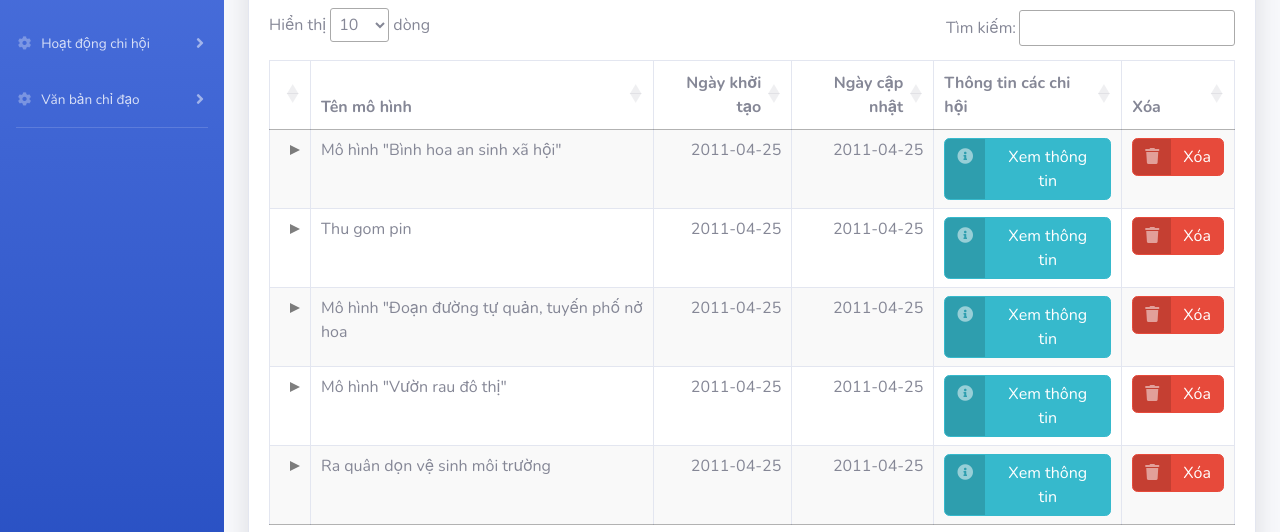
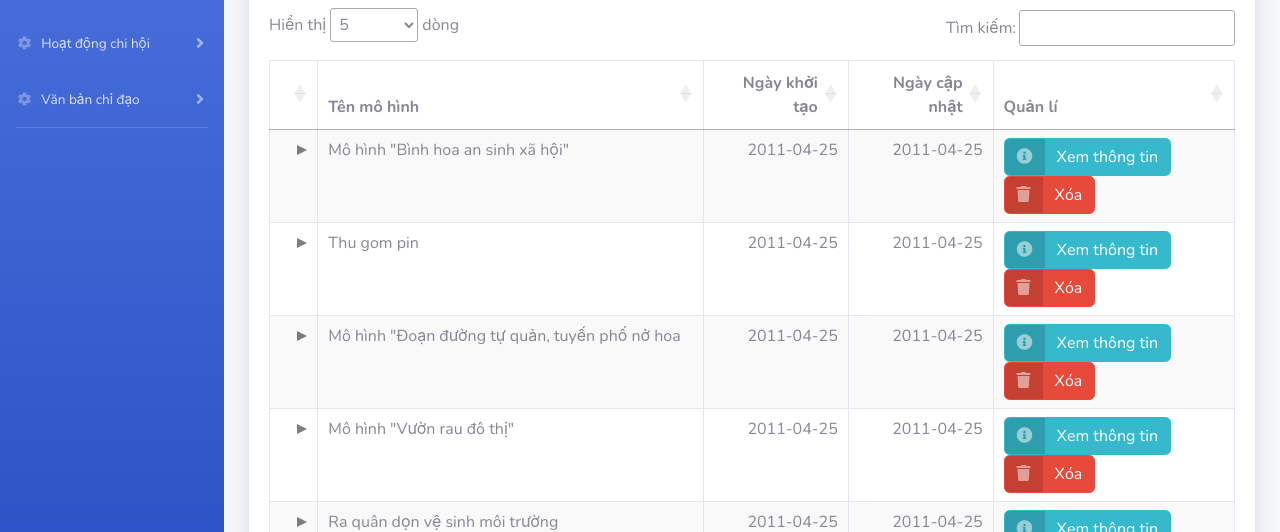
Before and after one commit to Toandone156/QuanLyChiHoiAdminFE, a plain HTML site: page QuanLiChiTietMoHinhHoatDong.html in a window 1280 px wide. Shown: the part 257-789 px from the top of the page. Drawn offline with nearby package versions, Linux system fonts and the light colour scheme.

Commit message:
fix column datatable

```diff
--- a/QuanLiChiTietHoatDong.html
+++ b/QuanLiChiTietHoatDong.html
@@ -21,7 +21,9 @@
     <link href="css/sb-admin-2.min.css" rel="stylesheet">
 
     <link href="vendor/fontawesome-free/css/all.min.css" rel="stylesheet" type="text/css">
-    <link href="vendor/datatables/dataTables.bootstrap4.min.css" rel="stylesheet">
+
+    <!-- Datatables -->
+    <link href="DataTables/datatables.min.css" rel="stylesheet">
 
 
 </head>
@@ -312,12 +314,10 @@
     <!-- Custom scripts for all pages-->
     <script src="js/sb-admin-2.min.js"></script>
 
-    <!-- Page level plugins -->
-    <script src="vendor/datatables/jquery.dataTables.min.js"></script>
-    <script src="vendor/datatables/dataTables.bootstrap4.min.js"></script>
+    <!-- DataTables JavaScript-->
+    <script src="DataTables/datatables.min.js"></script>
+    <script src="DataTables/dataTables.responsive.min.js"></script>
 
-    <!-- Page level custom scripts -->
-    <script src="js/demo/datatables-demo.js"></script>
     <script>
         var table = $('#example').DataTable({
             columnDefs: [
@@ -327,7 +327,10 @@
                 }
             ],
             order: [],
-            lengthMenu: [5, 10, 15, { label: 'All', value: -1 }]
+            lengthMenu: [
+                [5, 10, 20, -1],
+                [5, 10, 20, 'Toàn bộ'],
+            ],
         });
 
         $('#submit').on('click', function (e) {
--- a/QuanLiChiTietMoHinhHoatDong.html
+++ b/QuanLiChiTietMoHinhHoatDong.html
@@ -192,9 +192,8 @@
                                             <th class="w-40">Ngày khởi tạo</th>
                                             <th class="w-40">Ngày cập nhật</th>
                                             <th class="w-40">Cấu trúc</th>
-                                            <th class="w-40">Thông tin các chi hội</th>
+                                            <th class="w-40">Quản lí</th>
                                             <!-- <th class="w-40">Chỉnh sửa</th> -->
-                                            <th class="w-40">Xóa</th>
                                         </tr>
                                     </thead>
                                     <tbody>
@@ -210,6 +209,12 @@
                                                     </span>
                                                     <span class="text">Xem thông tin</span>
                                                 </a>
+                                                <a href="#" class="btn btn-danger btn-icon-split">
+                                                    <span class="icon text-white-50">
+                                                        <i class="fas fa-trash"></i>
+                                                    </span>
+                                                    <span class="text">Xóa</span>
+                                                </a>
                                             </td>
                                             <!-- <td>
                                                 <a href="QuanLiChinhSuaChiTietMoHinhHoatDong.html" class="btn btn-info btn-icon-split">
@@ -219,14 +224,6 @@
                                                     <span class="text">Chỉnh sửa</span>
                                                 </a>
                                             </td> -->
-                                            <td>
-                                                <a href="#" class="btn btn-danger btn-icon-split">
-                                                    <span class="icon text-white-50">
-                                                        <i class="fas fa-trash"></i>
-                                                    </span>
-                                                    <span class="text">Xóa</span>
-                                                </a>
-                                            </td>
                                         </tr>
                                         <tr>
                                             <td class="dt-type-numeric dt-control dtr-control"></td>
@@ -240,6 +237,12 @@
                                                     </span>
                                                     <span class="text">Xem thông tin</span>
                                                 </a>
+                                                <a href="#" class="btn btn-danger btn-icon-split">
+                                                    <span class="icon text-white-50">
+                                                        <i class="fas fa-trash"></i>
+                                                    </span>
+                                                    <span class="text">Xóa</span>
+                                                </a>
                                             </td>
                                             <!-- <td>
                                                 <a href="QuanLiChinhSuaChiTietMoHinhHoatDong.html" class="btn btn-info btn-icon-split">
@@ -249,14 +252,6 @@
                                                     <span class="text">Chỉnh sửa</span>
                                                 </a>
                                             </td> -->
-                                            <td>
-                                                <a href="#" class="btn btn-danger btn-icon-split">
-                                                    <span class="icon text-white-50">
-                                                        <i class="fas fa-trash"></i>
-                                                    </span>
-                                                    <span class="text">Xóa</span>
-                                                </a>
-                                            </td>
                                         </tr>
                                         <tr>
                                             <td class="dt-type-numeric dt-control dtr-control"></td>
@@ -270,6 +265,12 @@
                                                     </span>
                                                     <span class="text">Xem thông tin</span>
                                                 </a>
+                                                <a href="#" class="btn btn-danger btn-icon-split">
+                                                    <span class="icon text-white-50">
+                                                        <i class="fas fa-trash"></i>
+                                                    </span>
+                                                    <span class="text">Xóa</span>
+                                                </a>
                                             </td>
                                             <!-- <td>
                                                 <a href="QuanLiChinhSuaChiTietMoHinhHoatDong.html" class="btn btn-info btn-icon-split">
@@ -279,14 +280,6 @@
                                                     <span class="text">Chỉnh sửa</span>
                                                 </a>
                                             </td> -->
-                                            <td>
-                                                <a href="#" class="btn btn-danger btn-icon-split">
-                                                    <span class="icon text-white-50">
-                                                        <i class="fas fa-trash"></i>
-                                                    </span>
-                                                    <span class="text">Xóa</span>
-                                                </a>
-                                            </td>
                                         </tr>
                                         <tr>
                                             <td class="dt-type-numeric dt-control dtr-control"></td>
@@ -300,6 +293,12 @@
                                                     </span>
                                                     <span class="text">Xem thông tin</span>
                                                 </a>
+                                                <a href="#" class="btn btn-danger btn-icon-split">
+                                                    <span class="icon text-white-50">
+                                                        <i class="fas fa-trash"></i>
+                                                    </span>
+                                                    <span class="text">Xóa</span>
+                                                </a>
                                             </td>
                                             <!-- <td>
                                                 <a href="QuanLiChinhSuaChiTietMoHinhHoatDong.html" class="btn btn-info btn-icon-split">
@@ -309,14 +308,6 @@
                                                     <span class="text">Chỉnh sửa</span>
                                                 </a>
                                             </td> -->
-                                            <td>
-                                                <a href="#" class="btn btn-danger btn-icon-split">
-                                                    <span class="icon text-white-50">
-                                                        <i class="fas fa-trash"></i>
-                                                    </span>
-                                                    <span class="text">Xóa</span>
-                                                </a>
-                                            </td>
                                         </tr>
                                         <tr>
                                             <td class="dt-type-numeric dt-control dtr-control"></td>
@@ -330,6 +321,12 @@
                                                     </span>
                                                     <span class="text">Xem thông tin</span>
                                                 </a>
+                                                <a href="#" class="btn btn-danger btn-icon-split">
+                                                    <span class="icon text-white-50">
+                                                        <i class="fas fa-trash"></i>
+                                                    </span>
+                                                    <span class="text">Xóa</span>
+                                                </a>
                                             </td>
                                             <!-- <td>
                                                 <a href="QuanLiChinhSuaChiTietMoHinhHoatDong.html" class="btn btn-info btn-icon-split">
@@ -339,14 +336,7 @@
                                                     <span class="text">Chỉnh sửa</span>
                                                 </a>
                                             </td> -->
-                                            <td>
-                                                <a href="#" class="btn btn-danger btn-icon-split">
-                                                    <span class="icon text-white-50">
-                                                        <i class="fas fa-trash"></i>
-                                                    </span>
-                                                    <span class="text">Xóa</span>
-                                                </a>
-                                            </td>
+
                                         </tr>
                                     </tbody>
                                 </table>
@@ -440,10 +430,34 @@
             order: [],
             columnDefs: [
                 {
+                    target: 0,
+                    width: "5%"
+                },
+                {
+                    target: 1,
+                    width: "40%"
+                },
+                {
+                    target: 2,
+                    width: "15%"
+                },
+                {
+                    target: 3,
+                    width: "15%"
+                },
+                {
                     target: 4,
                     visible: false,
                     searchable: false
                 },
+                {
+                    target: 5,
+                    width: "25%"
+                },
+            ],
+            lengthMenu:[
+                [5,10,20,-1],
+                [5,10,20, "Toàn bộ"]
             ],
             language: {
               "decimal":        "",
--- a/css/menu.css
+++ b/css/menu.css
@@ -34,3 +34,6 @@
 .item-quantity {
     width: 44px!important;
 }
+.btn > .text{
+    text-wrap: nowrap;
+}
```
Also changed, not shown: QuanLiChiHoi.html (+19 -13 lines), QuanLiChiTietDuLieuMoHinhChiHoi.html (+4 -0 lines), QuanLiMoHinhHoatDong.html (+23 -7 lines).
